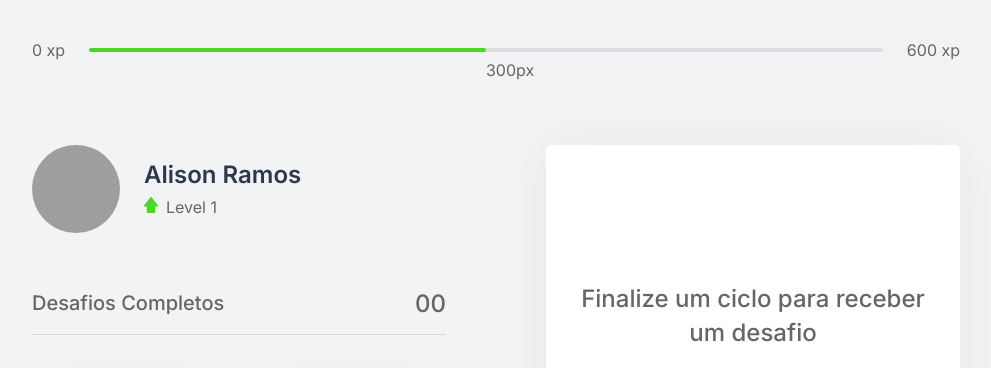
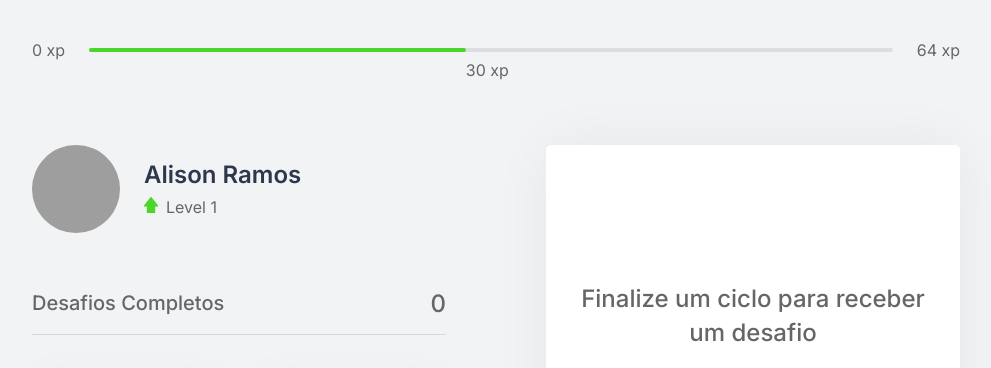
Before and after one commit to AlisonGoodUnion/nlw4-react, a Next.js app: page / in a window 1280 px wide. Shown: the top 368 px of the page, without its empty margins (144-1135 px from the left). Built offline with nearby package versions, Linux system fonts and the light colour scheme; grey boxes are pictures that could not be loaded.

Commit message:
Evolucao e calculo da Progressbar

```diff
--- a/src/components/CompletedChallenges.tsx
+++ b/src/components/CompletedChallenges.tsx
@@ -1,10 +1,14 @@
 import styles from '../styles/components/CompletedChallenges.module.css'
+import {useContext} from "react";
+import {ChallengesContext} from "../contexts/ChallengesContext";
 
 export function CompletedChallenges() {
+
+  const {challengesCompleted} = useContext(ChallengesContext)
   return (
     <div className={styles.completeChallengesContainer}>
-    <span>Desafios Completos</span>
-    <span> 00 </span>
+      <span>Desafios Completos</span>
+      <span> {challengesCompleted} </span>
     </div>
   );
 }
--- a/src/components/ExperienceBar.tsx
+++ b/src/components/ExperienceBar.tsx
@@ -1,16 +1,25 @@
 import styles from '../styles/components/ExperienceBar.module.css'
+import {useContext} from "react";
+import {ChallengesContext} from "../contexts/ChallengesContext";
 
 export function ExperienceBar() {
+
+  //Obtendo funcoes do  challengesContext
+  const { currentExperience, experienceToNextLevel } = useContext(ChallengesContext);
+
+  const percentToNextLevel = Math.round(currentExperience * 100) / experienceToNextLevel;
+
   return (
     <header className={styles.experienceBar}>
       <span> 0 xp </span>
       <div>
-        <div style={{width: '50%'}}>
+        <div style={{width: `${percentToNextLevel}%`}}>
         </div>
 
-        <span className={styles.currentExperience} style={{left: '50%'}}>300px</span>
+        <span className={styles.currentExperience} style={{left: `${percentToNextLevel}%`}}>
+          {currentExperience} xp</span>
       </div>
-      <span> 600 xp </span>
+      <span> {experienceToNextLevel} xp </span>
     </header>
   );
 }
--- a/src/contexts/ChallengesContext.tsx
+++ b/src/contexts/ChallengesContext.tsx
@@ -15,6 +15,7 @@
   startNewChallenge: () => void,
   activeChallenge: Challenge
   resetChallenge: () => void,
+  experienceToNextLevel: number
 }
 
 interface ChallengesProviderProps {
@@ -25,9 +26,12 @@
 
 export function ChallengesProvider({children}: ChallengesProviderProps) {
   const [level, setLevel] = useState(1);
-  const [currentExperience, setCurrentExperience] = useState(0);
+  const [currentExperience, setCurrentExperience] = useState(30);
   const [challengesCompleted, setChallengesCompleted] = useState(0);
   const [activeChallenge, setActiveChallenge] = useState(null);
+
+  const experienceToNextLevel = Math.pow((level + 1) * 4, 2)
+
 
   /** function passada como param pro provider context, é acessada por toda a aplicacao*/
   function levelUp() {
@@ -53,7 +57,8 @@
         challengesCompleted,
         startNewChallenge,
         activeChallenge,
-        resetChallenge
+        resetChallenge,
+        experienceToNextLevel
       }}>
       {children}
     </ChallengesContext.Provider>
```
